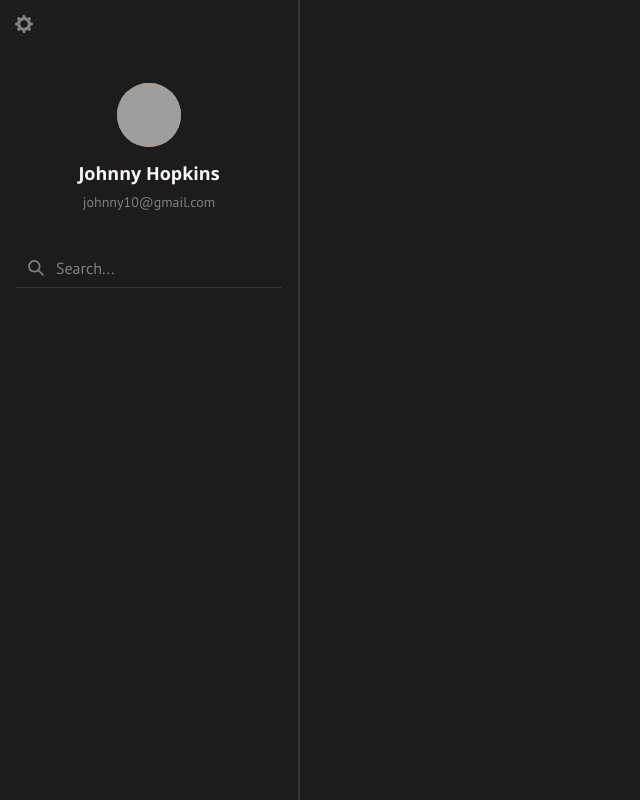
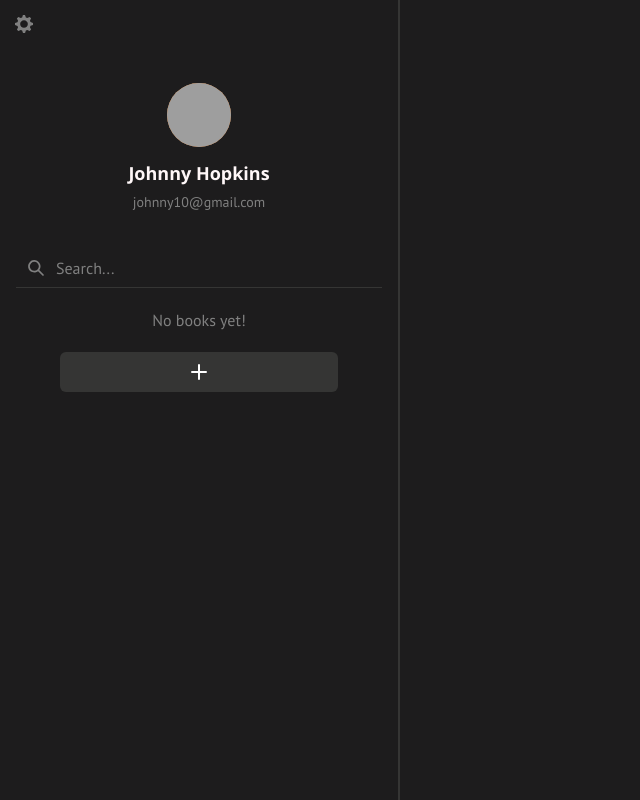
Before and after one commit to MatthewAnder/brainstorming, a Next.js app: page / in a window 1280 px wide. Shown: the whole page, without its empty margins (0-640 px from the left). Built offline with nearby package versions, Linux system fonts and the light colour scheme; grey boxes are pictures that could not be loaded.

Commit message:
feat: implement sidebar design

```diff
--- a/src/components/sidebar.tsx
+++ b/src/components/sidebar.tsx
@@ -1,8 +1,7 @@
 "use client";
 
-import { SearchIcon, SettingsIcon } from "@chakra-ui/icons";
+import { AddIcon, SearchIcon, SettingsIcon } from "@chakra-ui/icons";
 import {
-  Icon,
   Avatar,
   Box,
   Center,
@@ -15,10 +14,17 @@ import {
   VStack,
 } from "@chakra-ui/react";
 
+interface Book {
+  title: string;
+  url: string;
+}
+
+const books: Book[] = [];
+
 export default function Sidebar() {
   return (
     <Box
-      width={300}
+      width={400}
       height={"100vh"}
       borderRight={"2px solid"}
       borderColor={"border"}
@@ -67,6 +73,49 @@ export default function Sidebar() {
           _placeholder={{ color: "gray" }}
         />
       </InputGroup>
+      {/*  */}
+      {books.length <= 0 ? (
+        <Center my={5}>
+          <Text color={"gray"}>No books yet!</Text>
+        </Center>
+      ) : (
+        books.map((val) => {
+          return (
+            <Box
+              key={val.title}
+              background={"surface"}
+              my={5}
+              mx={4}
+              p={4}
+              border={"1px solid"}
+              borderColor={"border"}
+              rounded={"md"}
+              boxShadow={
+                "#0d0c0d 0px 2px 5px -1px, rgba(0, 0, 0, 0.3) 0px 1px 3px -1px"
+              }
+            >
+              <Heading fontSize={"xs"} color={"whitesmoke"}>
+                {val.title}
+              </Heading>
+              <Text fontSize={"x-small"} color={"gray"}>
+                {val.url}
+              </Text>
+            </Box>
+          );
+        })
+      )}
+      {/*  */}
+      <Center>
+        <IconButton
+          aria-label="add item"
+          icon={<AddIcon />}
+          width={"70%"}
+          background={"border"}
+          color={"white"}
+          transition={".3s"}
+          _hover={{ filter: "brightness(1.2)" }}
+        />
+      </Center>
     </Box>
   );
 }
```
